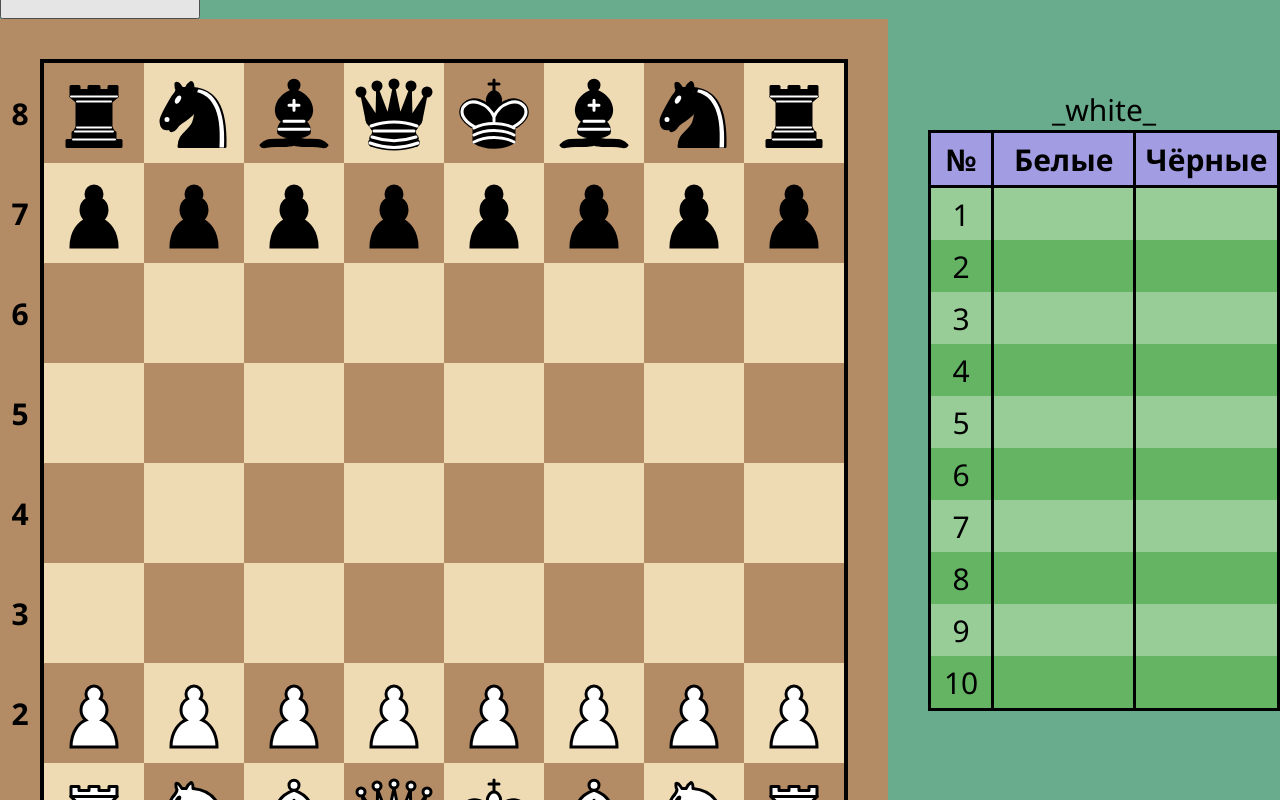
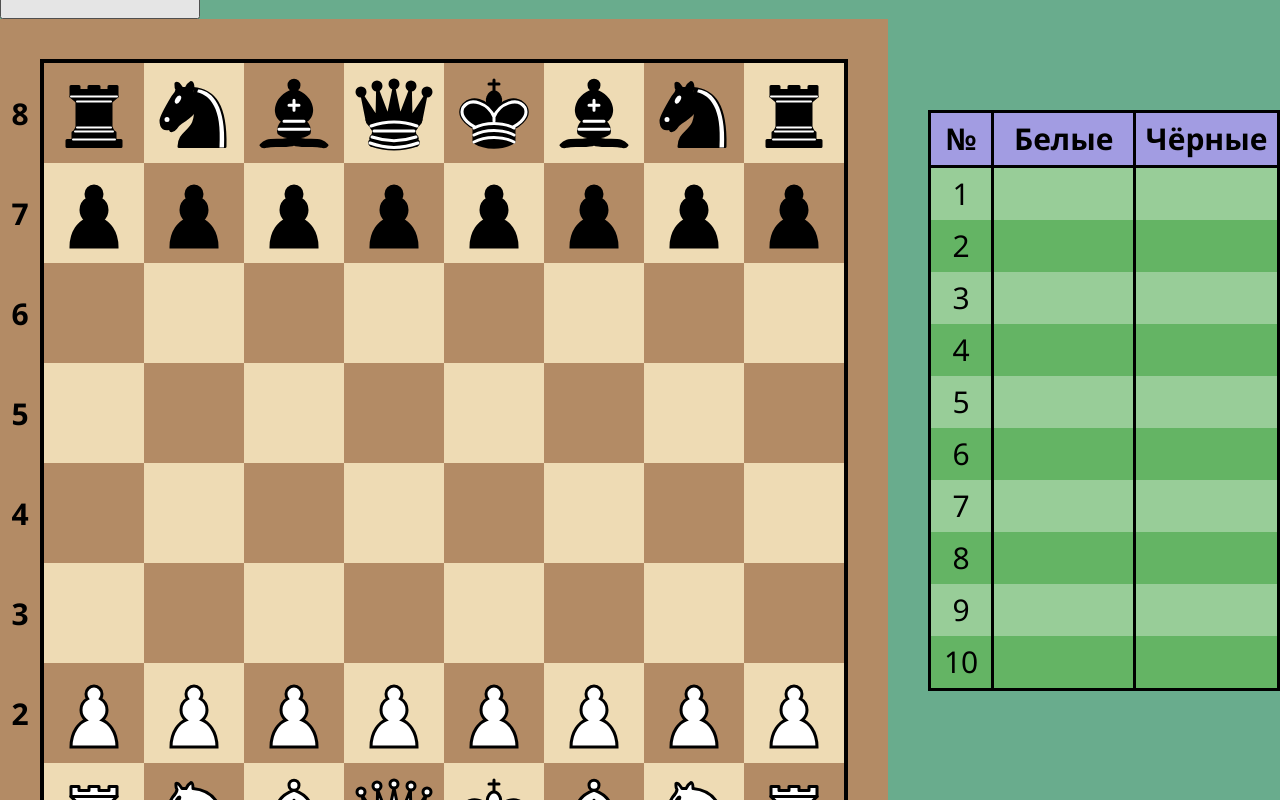
Before and after one commit to Aleks-Kar/simple-chess, a Vue app: page / in a window 1280 px wide. Built offline with nearby package versions, Linux system fonts and the light colour scheme.

Commit message:
change: board local storage logic

```diff
--- a/src/components/TheNotation.vue
+++ b/src/components/TheNotation.vue
@@ -104,7 +104,6 @@ onMounted(() => {
 
 <template>
   <div class="notation">
-    <div>_{{ props.turn }}_</div>
     <tr class="notation__row">
       <th class="notation__title">№</th>
       <th class="notation__title">Белые</th>
```
